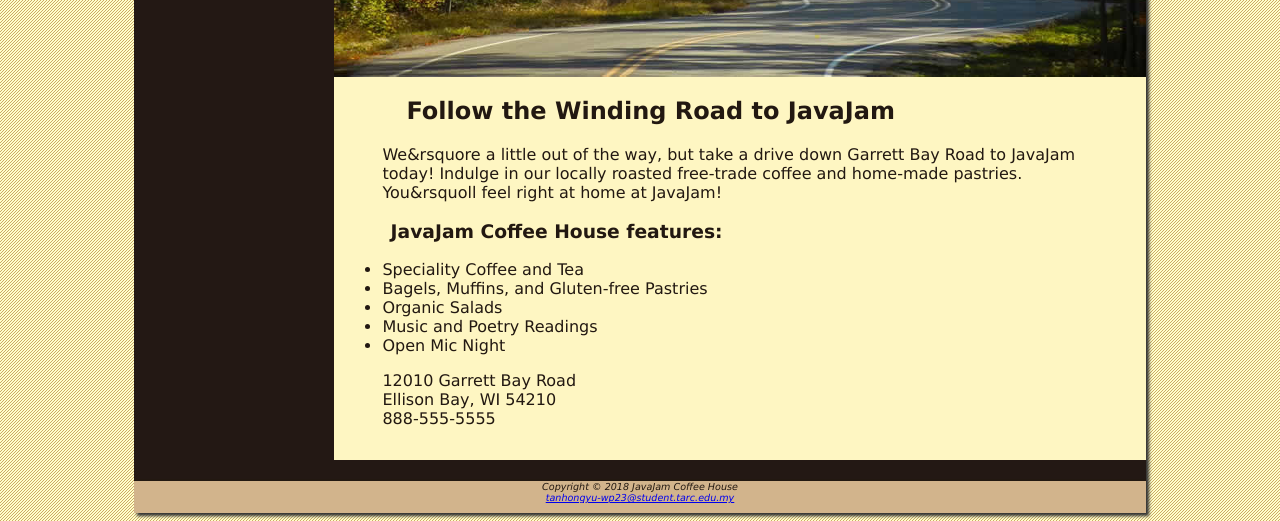
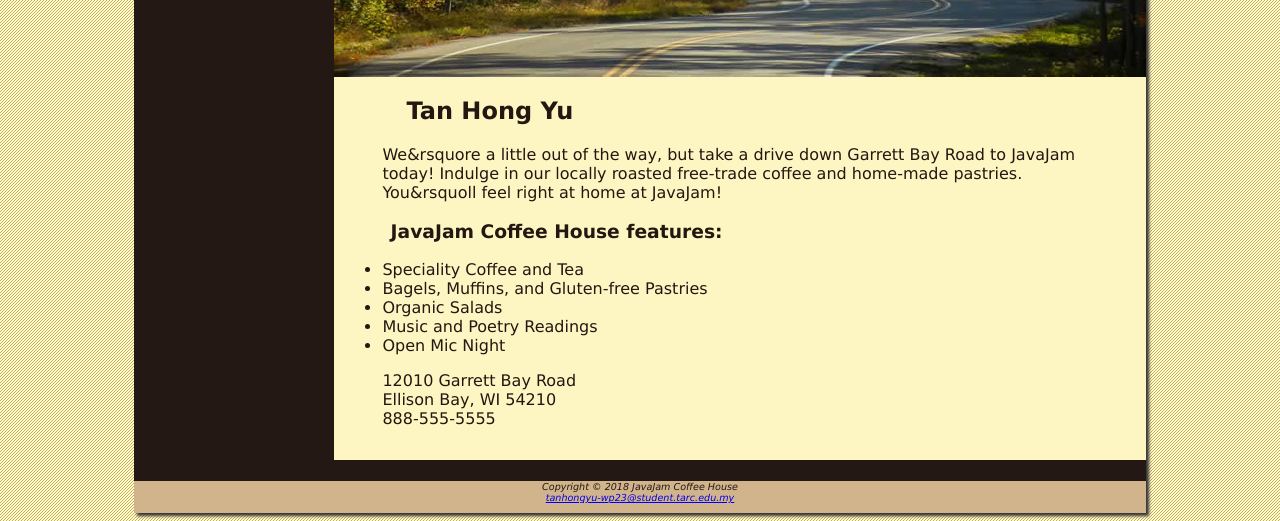
Before and after one commit to Hongyu1234154526/Hongyu, a plain HTML site: page index.html in a window 1280 px wide. Shown: the part 355-876 px from the top of the page. Drawn offline with Linux system fonts and the light colour scheme.

Commit message:
Update index.html

```diff
--- a/index.html
+++ b/index.html
@@ -25,7 +25,7 @@
             <!--
                 <img src="images/windingroad.jpg" alt="windingroad" width="" height="" align="right">
             -->
-            <h2>Follow the Winding Road to JavaJam</h2>
+            <h2>Tan Hong Yu</h2>
             <p>
             We&rsquore a little out of the way, but take a drive down Garrett Bay Road to JavaJam
             today! Indulge in our locally roasted free-trade coffee and home-made pastries.
```
